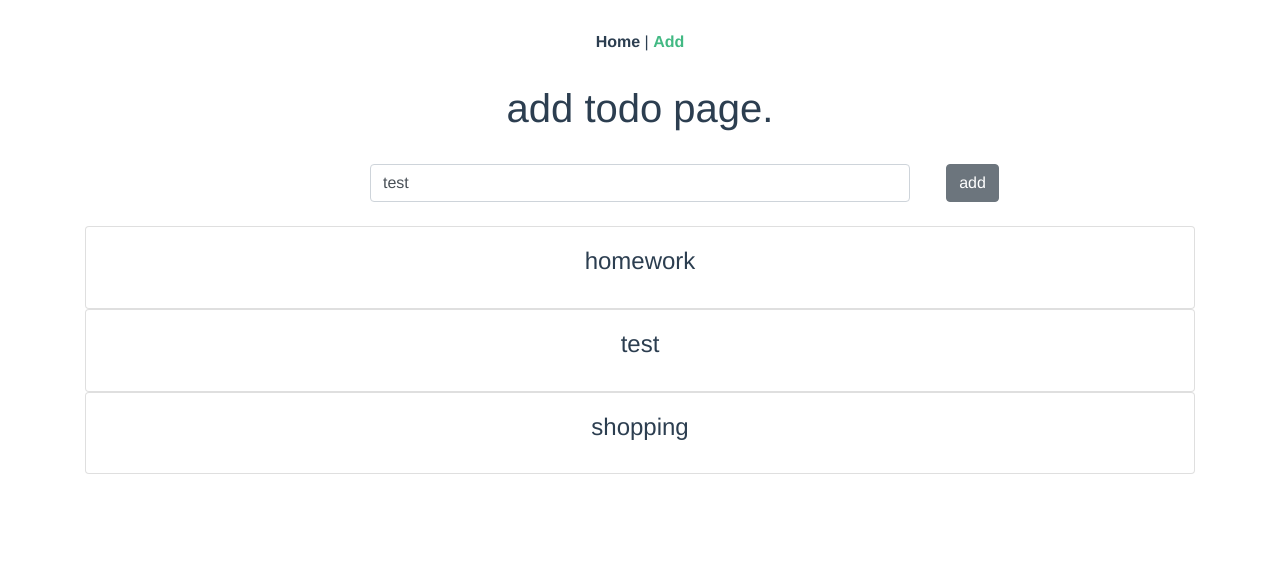
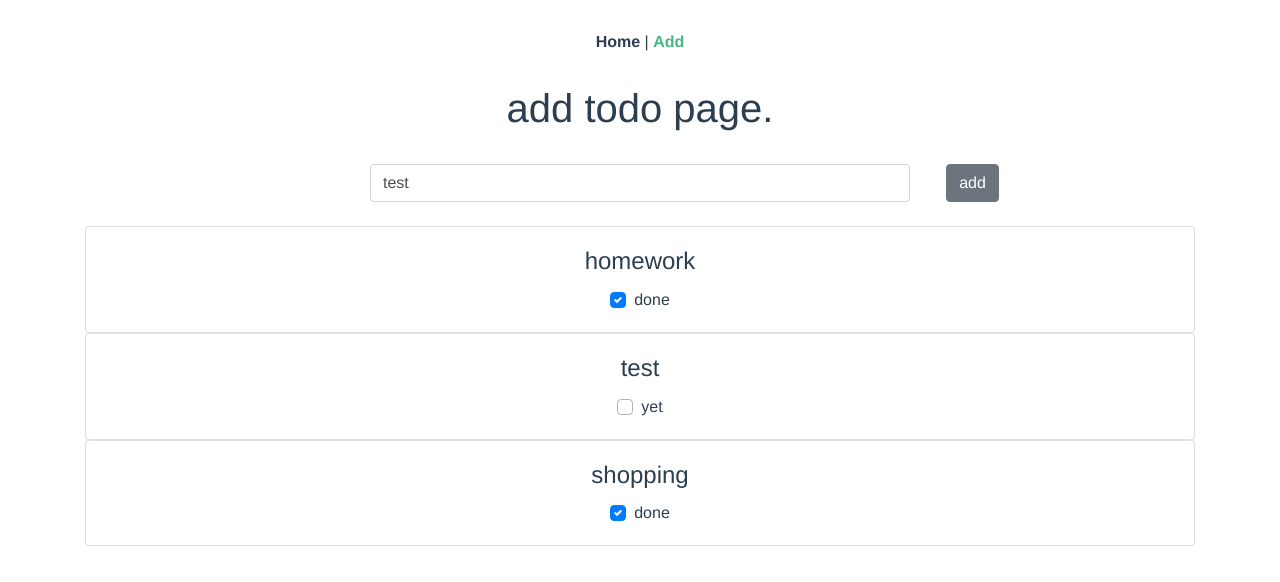
Before and after one commit to igsr5/vue-todo, a Vue app: page /add in a window 1280 px wide. Shown: the top 582 px of the page. Built offline with nearby package versions, Linux system fonts and the light colour scheme.

Commit message:
add checkbox done

```diff
--- a/src/views/Add.vue
+++ b/src/views/Add.vue
@@ -13,6 +13,7 @@
     </b-form-group>
     <div class="mt-4">
     <b-card v-for="(task, key) in tasks" :key='key' :title="task.name">
+    <b-form-checkbox v-model="task.status" value="done" unchecked-value="yet">{{ task.status }}</b-form-checkbox>
     </b-card>
     </div>
   </div>
@@ -25,9 +26,9 @@ export default {
         return {
           newTask: 'test',
           tasks: [
-              { name: 'homework', done: true },
-              { name: 'test', done: false },
-              { name: 'shopping', done: true },
+              { name: 'homework', status: 'done' },
+              { name: 'test', status: 'yet'},
+              { name: 'shopping', status: 'done' },
           ]
         }
     }
```
